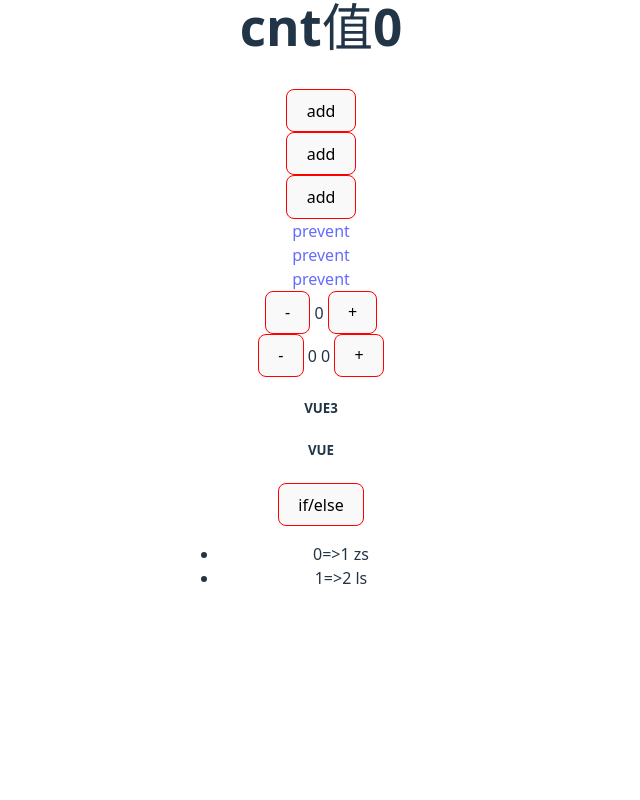
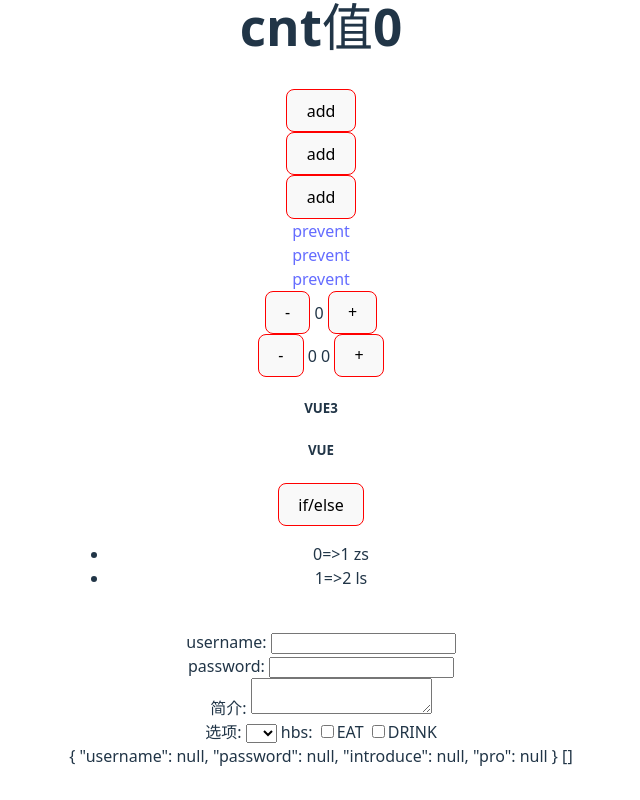
Before and after one commit to nfsp412/front_project, a Vue app in the folder VUE-demo/vite-project/: page / in a window 1280 px wide. Shown: the part 621-1421 px from the top of the page, without its empty margins (319-959 px from the left). Before the commit the page ends 1259 px from the top, so only its background shows below. Built offline with nearby package versions, Linux system fonts and the light colour scheme.

Commit message:
vue3+vite响应式编程 双向绑定

```diff
--- a/VUE-demo/vite-project/src/App.vue
+++ b/VUE-demo/vite-project/src/App.vue
@@ -92,6 +92,16 @@ let dt3 = reactive([
   { id: 1, nm: "zs" },
   { id: 2, nm: "ls" },
 ]);
+
+//双向绑定 v-model 即DOM树的用户操作也会影响到响应式数据 针对表单标签的
+//应用在例如input textarea select标签
+let user = reactive({
+  username: null,
+  password: null,
+  introduce: null,
+  pro: null,
+});
+let hbs = ref([]);
 </script>
 
 <template>
@@ -153,6 +163,22 @@ let dt3 = reactive([
     <ul>
       <li v-for="(i, index) in dt3">{{ index }}=>{{ i.id }} {{ i.nm }}</li>
     </ul>
+    <br />
+
+    username: <input type="text" v-model="user.username" /><br />
+    password: <input type="text" v-model="user.password" /><br />
+    简介: <textarea v-model="user.introduce"></textarea><br />
+    选项:
+    <select v-model="user.pro">
+      <option value="1">A</option>
+      <option value="2">B</option>
+    </select>
+    hbs:
+    <input type="checkbox" name="hbss" v-model="hbs" value="eat" />EAT
+    <input type="checkbox" name="hbss" v-model="hbs" value="drink" />DRINK
+    <br />
+    {{ user }}
+    {{ hbs }}
   </div>
 </template>
 
```
